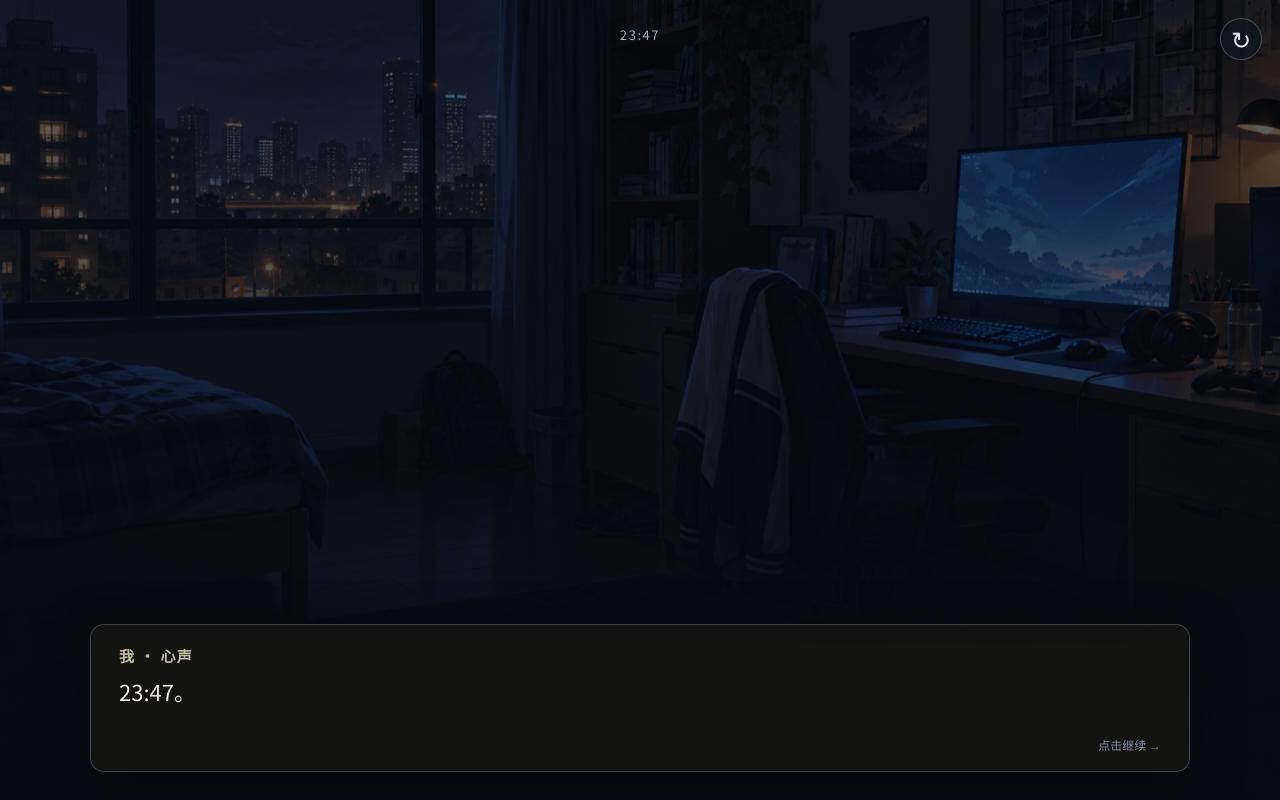
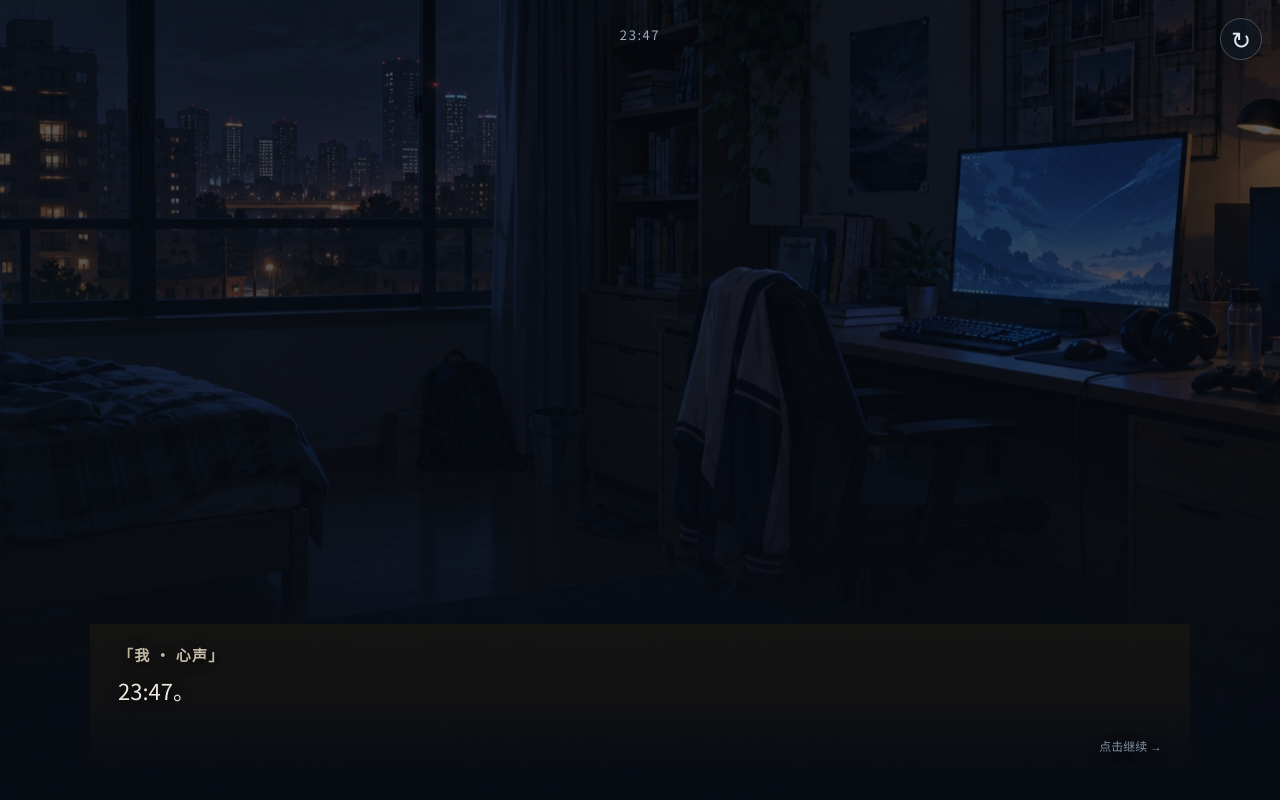
Before and after one commit to snake34475/unlogged, a React (Vite) app: page / in a window 1280 px wide. Built offline with nearby package versions, Linux system fonts and the light colour scheme.

Commit message:
style: soften dialogue and choice presentation

```diff
--- a/src/styles.css
+++ b/src/styles.css
@@ -107,11 +107,6 @@ button { font: inherit; }
   z-index: 3;
   width: min(1100px, calc(100% - 48px));
   margin: auto auto 28px;
-  border: 1px solid #b2c2d142;
-  border-radius: 14px;
-  background: #0b101aed;
-  box-shadow: 0 14px 48px #0008;
-  backdrop-filter: blur(12px);
 }
 .say {
   min-height: 148px;
@@ -120,35 +115,44 @@ button { font: inherit; }
   flex-direction: column;
   align-items: flex-start;
   gap: 8px;
+  border: 0;
+  background: linear-gradient(to bottom, #080d16ed 0%, #080d16bb 52%, #080d1659 76%, transparent 100%);
+  text-shadow: 0 2px 12px #000d;
   color: #f4f6fa;
   cursor: pointer;
   text-align: left;
 }
 .say strong { color: #e8758a; font-size: 15px; letter-spacing: .08em; }
+.say strong::before { content: "「"; }.say strong::after { content: "」"; }
 .say.me strong { color: #9fd2ff; }
 .say.narrator strong { color: #c4bba7; }
 .say.system strong { color: #8fbfe8; }
 .say span { font-size: 22px; line-height: 1.55; }
 .say small { position: absolute; right: 28px; bottom: 18px; color: #8290a4; font-size: 12px; }
-.say.narrator { background: #151412e8; }
+.say.narrator { background: linear-gradient(to bottom, #151412ed 0%, #151412a8 54%, #15141246 77%, transparent 100%); }
 .say.narrator span { color: #eee9de; }
-.say.system { background: #0c1823ed; }
+.say.system { background: linear-gradient(to bottom, #0c1823ed 0%, #0c1823ae 54%, #0c182348 77%, transparent 100%); }
 .say.system span { color: #d9ebfa; }
-.say:hover { border-color: #8faac58a; }
+.say:hover { filter: brightness(1.05); }
 
-.choices { padding: 18px; display: grid; gap: 9px; }
-.choices span { color: #aeb9ca; font-size: 13px; }
+.choices { padding: 18px 28px 28px; display: grid; justify-items: start; gap: 13px; background: linear-gradient(to bottom, #080d16d9, #080d1655 72%, transparent); }
+.choices span { color: #aeb9ca; font-size: 13px; text-shadow: 0 2px 10px #000; }
 .choices button, .ending button {
-  padding: 13px 16px;
-  border: 1px solid #7696b344;
-  border-radius: 10px;
+  padding: 3px 0;
+  border: 0;
+  border-radius: 0;
   color: #f5f7fb;
-  background: #2f4c6b;
+  background: transparent;
   cursor: pointer;
   text-align: left;
-  transition: transform .15s, background .15s;
+  text-decoration: underline;
+  text-decoration-color: #a8bdcf88;
+  text-decoration-thickness: 1px;
+  text-underline-offset: 7px;
+  text-shadow: 0 2px 12px #000d;
+  transition: color .15s, text-decoration-color .15s, transform .15s;
 }
-.choices button:hover, .ending button:hover { transform: translateY(-1px); background: #a94b62; }
+.choices button:hover, .ending button:hover { color: #f29aae; text-decoration-color: #f29aae; transform: translateX(5px); }
 
 .request {
   position: absolute;
```
